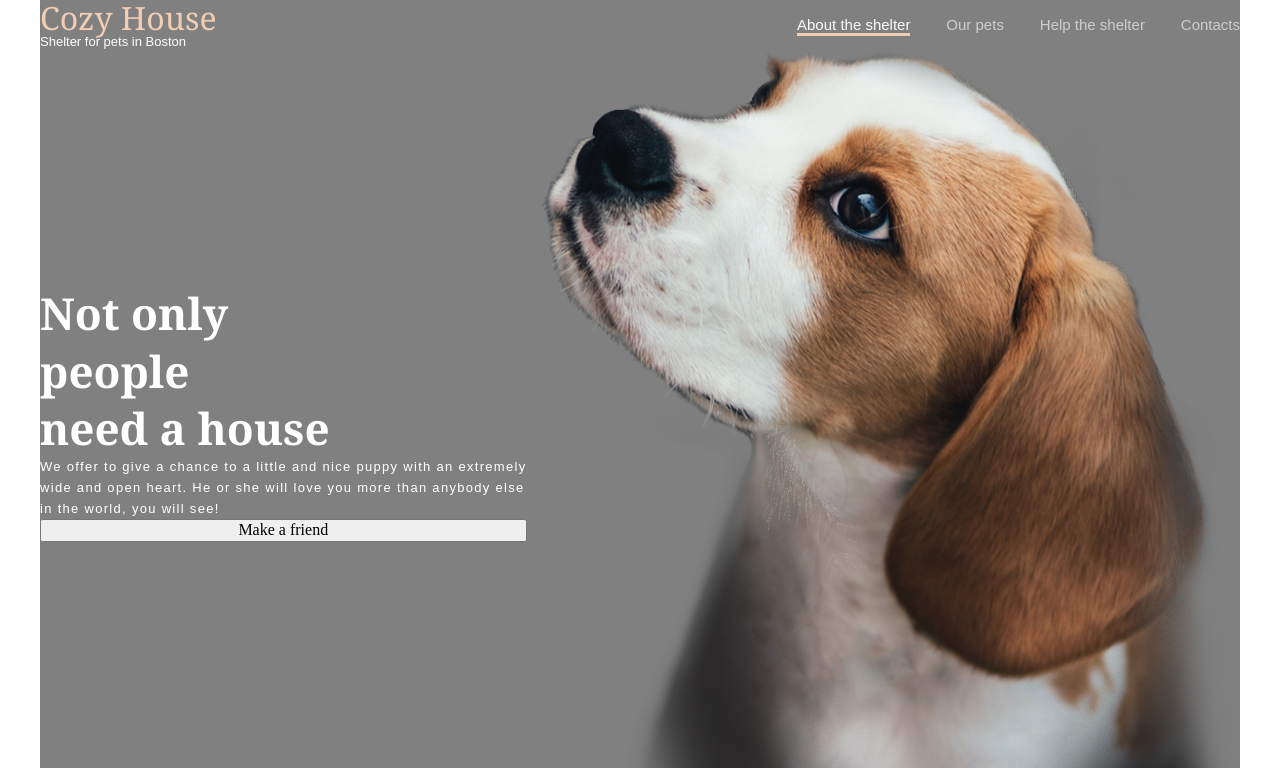
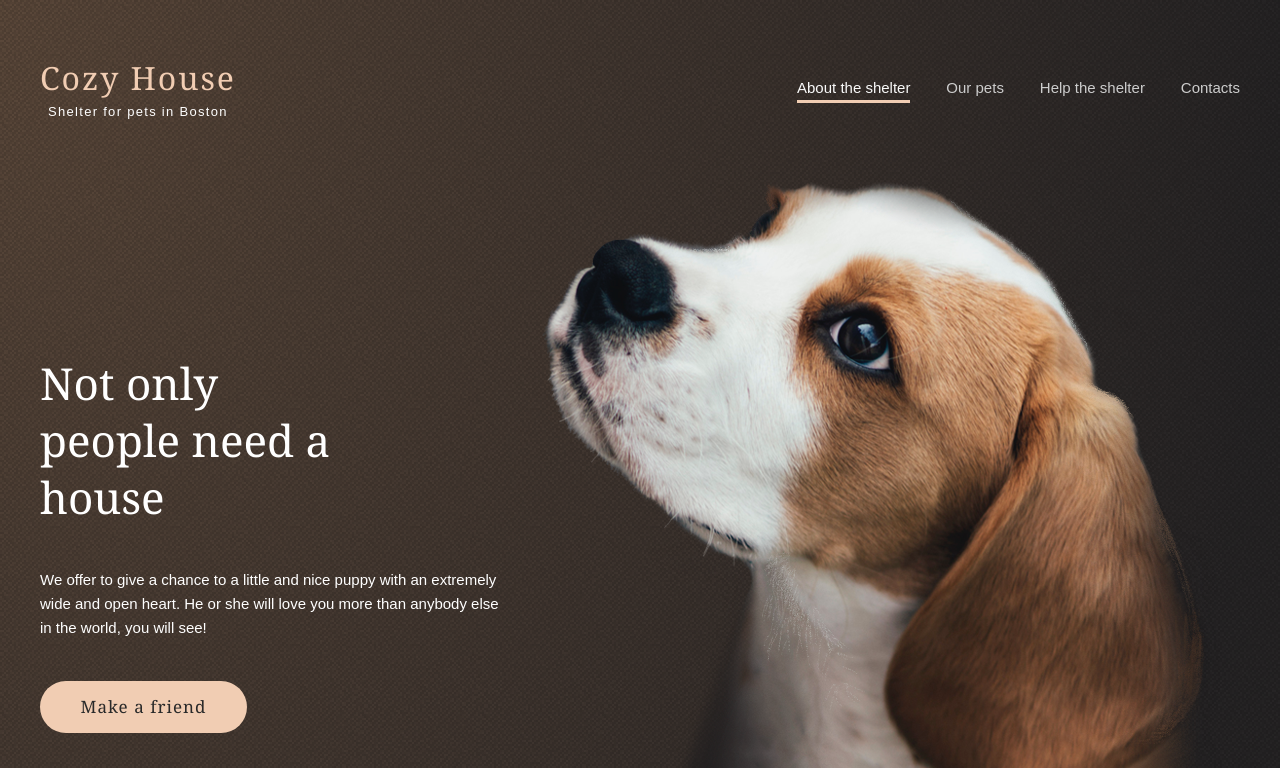
Before and after one commit to Vimbi/shelter, a plain HTML site: page index.html in a window 1280 px wide. Shown: the top 768 px of the page. Drawn offline with Linux system fonts and the light colour scheme.

Commit message:
adaptive first screen complete

```diff
--- a/index.html
+++ b/index.html
@@ -30,9 +30,9 @@
 
         <div class="first_screen_content">
             <div class="first_screen_text">
-                <h2>Not only people<br> need a house</h2>
-                <p>We offer to give a chance to a little and nice puppy with an extremely<br> wide and open heart. He or she will love you more than anybody else<br> in the world, you will see!</p>
-                <button>Make a friend</button>
+                <h2>Not only people need a house</h2>
+                <p>We offer to give a chance to a little and nice puppy with an extremely wide and open heart. He or she will love you more than anybody else in the world, you will see!</p>
+                <button class="first_screen_button">Make a friend</button>
             </div>
             <img src="/assets/images/start-screen-puppy.png" alt="puppy">
         </div>
@@ -42,7 +42,7 @@
         <div class="about_content">
             <img src="/assets/images/about-pets.png" alt="about-pets">
             <div class="about_text">
-                <h2>About the shelter<br> “Cozy House”</h2>
+                <h2>About the shelter “Cozy House”</h2>
                 <p>Currently we have 121 dogs and 342 cats on our hands and statistics show that only 20% of them will find a family. The others will continue to live with us and will be waiting for a lucky chance to become dearly loved.</p>
                 <p>We feed our wards with the best food and make sure that they do not get sick, feel comfortable (including psychologically) and well. We are supported by 87 volunteers and 28 employees of various skill levels. About 12% of the animals are taken by the shelter staff. Taking care of the animals, they become attached to the pets and would hardly ever leave them alone.</p>
             </div>
--- a/style.css
+++ b/style.css
@@ -11,15 +11,22 @@ body {
     margin: 0 auto;
 }
 
+.first_screen {
+    background: url(/assets/noise_transparent@2x.png), radial-gradient(100% 215.42% at 0% 0%, #5B483A 0%, #262425 100%), #211F20;
+}
+
 /* ----------------Header------------------------*/
+header {
+    width: 100%;
+    position: absolute;
+    top: 3.75rem;
+}
 
 .header_wrapper {
     display: flex;
     margin: 0 auto;
     max-width: 75rem;
     justify-content: space-between;
-    background-color: grey;
-
 }
 
 .logo_wrapper {
@@ -33,7 +40,7 @@ header h1 {
     font-weight: normal;
     font-size: 2rem;
     line-height: 110%;
-    letter-spacing: 6%;
+    letter-spacing: 0.06em;
     color: #F1CDB3;
 }
 
@@ -41,8 +48,10 @@ header p {
     font-family: Arial;
     font-size: 0.8125rem;
     line-height: 110%;
-    letter-spacing: 10%;
+    letter-spacing: 0.1em;
     color: #FFFFFF;
+    margin-top: 0.625rem;
+    text-align: center;
 }
 
 .nav_wrapper {
@@ -57,11 +66,16 @@ header p {
     justify-content: space-between;
 }
 
-.nav_menu a {
+.nav_menu li {
+    display: flex;
+}
+
+.nav_menu li a {
     font-family: Arial;
     font-size: 0.9375rem;
     line-height: 160%;
     color: #CDCDCD;
+    font-weight: normal;
 }
 
 .nav_menu a:hover {
@@ -72,24 +86,25 @@ header p {
 #active_link {
     color: #FAFAFA;
     border-bottom: 3px solid #F1CDB3;
-
 }
 
 
 /* -----------First screen content------------------------  */
 
 .first_screen_content {
-    background-color: grey;
     display: flex;
     margin: 0 auto;
     max-width: 1200px;
     justify-content: space-between;
+    padding-top: 11.25rem;
 }
 
 .first_screen_text {
     display: flex;
     flex-direction: column;
     justify-content: center;
+    padding-bottom: 5,125rem;
+    max-width: 28.75rem;
 }
 
 .first_screen_text h2 {
@@ -97,16 +112,31 @@ header p {
     font-size: 2.75rem;
     line-height: 130%;
     color: #FFFFFF;
-    max-width: 310px;
+    max-width: 19.375rem;
+    font-weight: normal;
 }
 
 .first_screen_text p {
+    margin-top: 2.625rem;
     font-family: Arial;
-    font-size: 0.8125rem;
+    font-size: 0.9375rem;
     line-height: 160%;
     align-items: center;
-    letter-spacing: 0.1em;
     color: #FFFFFF;
+}
+
+.first_screen_button {
+    margin-top: 2.5625rem;
+    width: 12.9375rem;
+    padding: 0.9375rem;
+    border: none;
+    border-radius: 6.25rem;
+    background: #F1CDB3;
+    font-family: Georgia;
+    font-size: 1.0625rem;
+    line-height: 130%;
+    letter-spacing: 0.06em;
+    color: #292929;
 }
 
 /* ----------------Header-----------------------
```
Also changed, not shown: assets/noise_transparent.png (added), assets/noise_transparent@2x.png (added).
